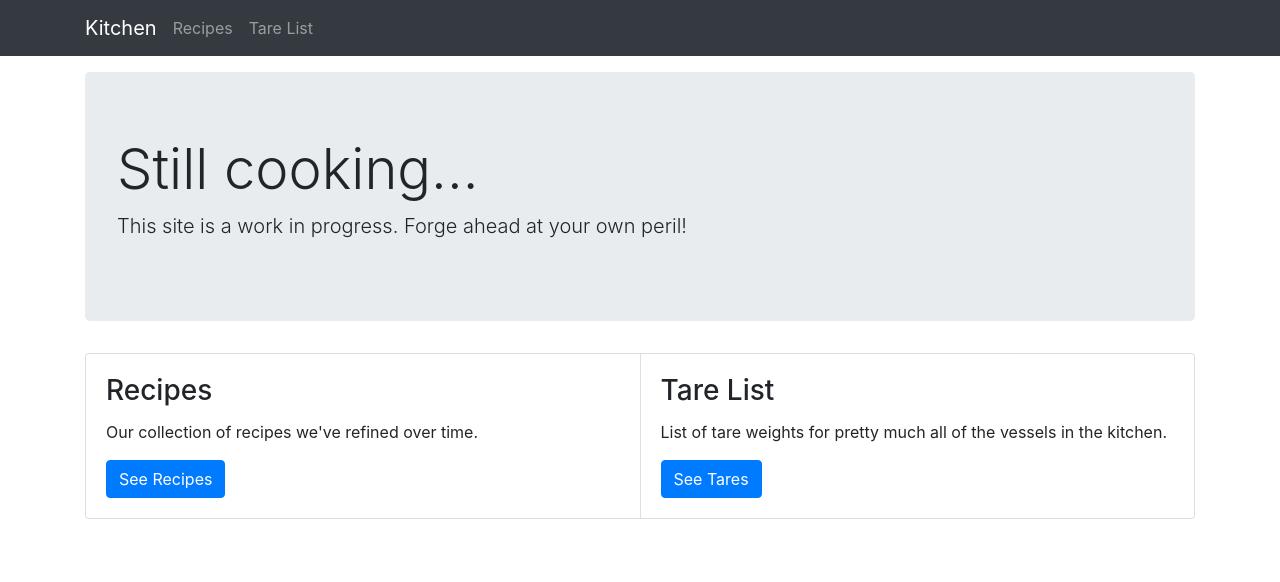
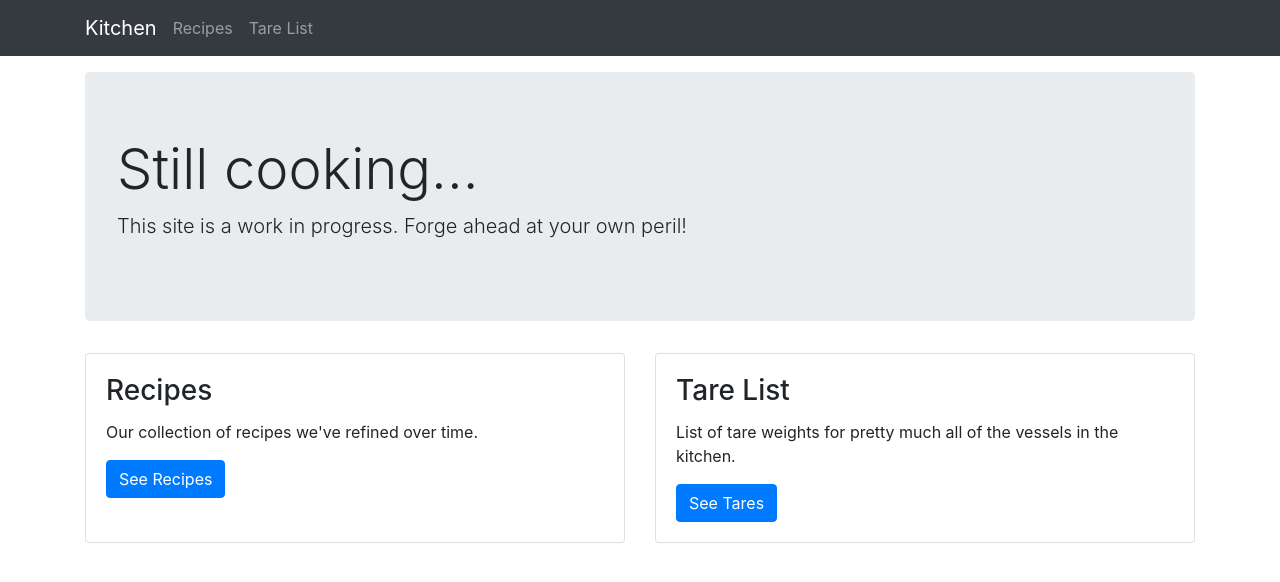
Before and after one commit to benburwell/kitchen, a Jekyll site: the page built from index.html, in a window 1280 px wide. Shown: the top 582 px of the page. Built offline with Jekyll 4.4.1, drawn with Linux system fonts in a browser that asks for light colours.

Commit message:
Use card deck on home page

```diff
--- a/index.html
+++ b/index.html
@@ -13,7 +13,7 @@ title: Kitchen
   </div>
   <div class="row">
     <div class="col">
-      <div class="card-group">
+      <div class="card-deck">
         <div class="card">
           <div class="card-body">
             <h3 class="card-title">Recipes</h3>
```
